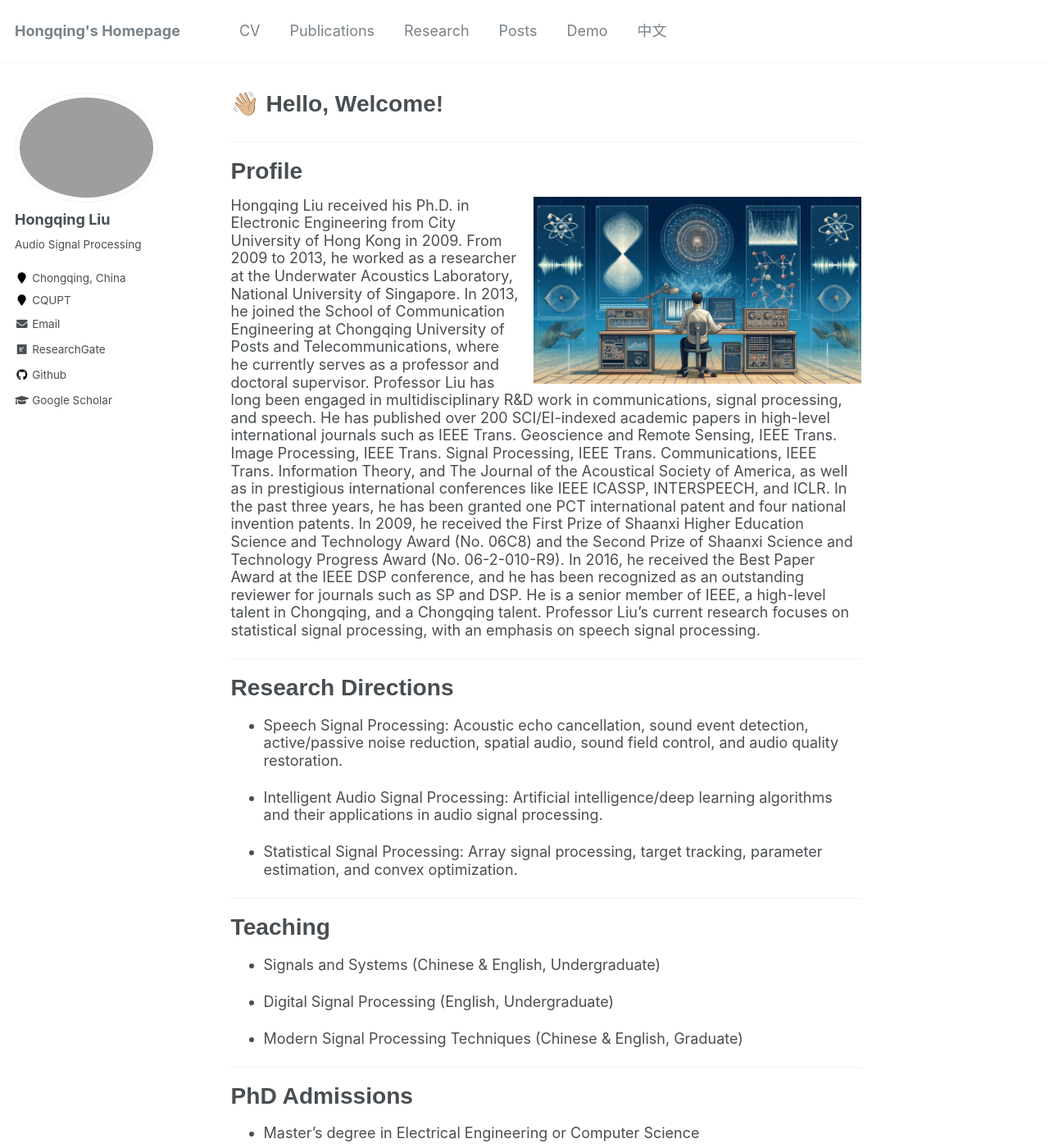
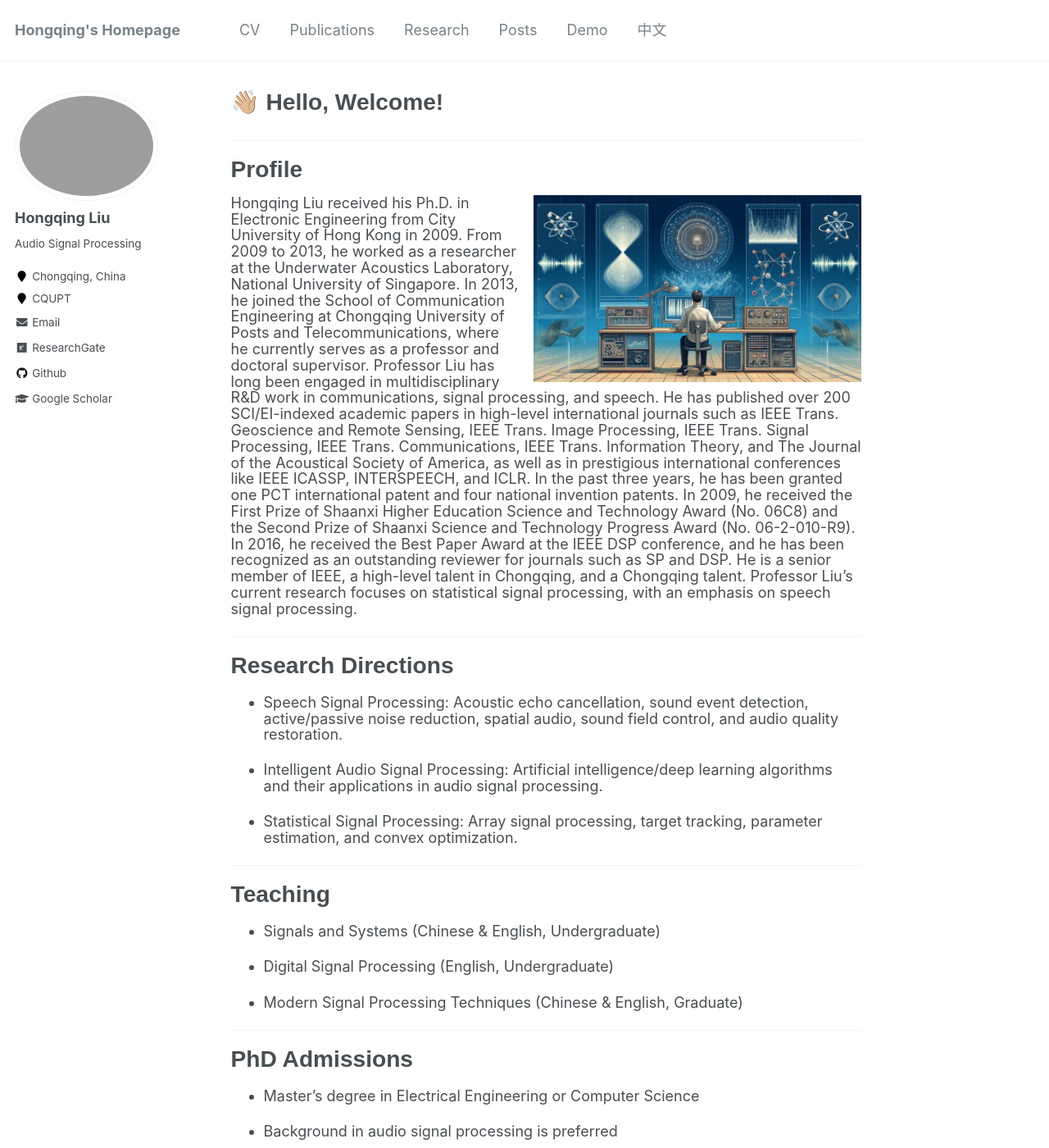
Before and after one commit to hong-qing-liu/english-hong-qing-liu.github.io, a Jekyll site: the page built from _pages/about.md, in a window 1280 px wide and 1400 px high. Shown: the whole window at 82% size. Built offline with Jekyll 4.4.1, drawn with Linux system fonts in a browser that asks for light colours; a script that is not in the unit is left out.

Commit message:
Update _base.scss

```diff
--- a/_sass/_base.scss
+++ b/_sass/_base.scss
@@ -13,7 +13,7 @@
   padding-bottom: 9em;
   color: $text-color;
   font-family: $global-font-family; /*'Times New Roman', Times, serif;*/ /*STKaiti !important;*/ /*$global-font-family;*/  /* "楷体","楷体_GB2312"*/
-  line-height: 1.2;
+  line-height: 1.1;
 
   &.overflow--hidden {
     /* when primary navigation is visible, the content in the background won't scroll */
```
